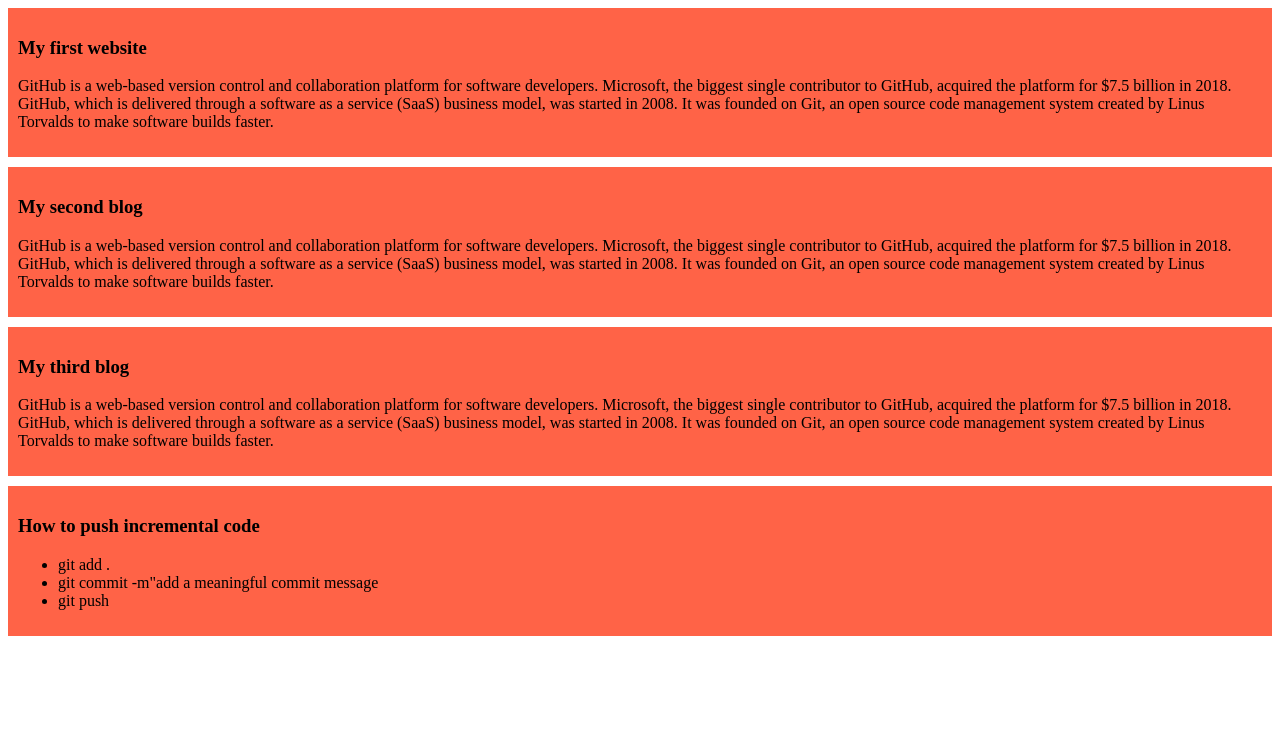
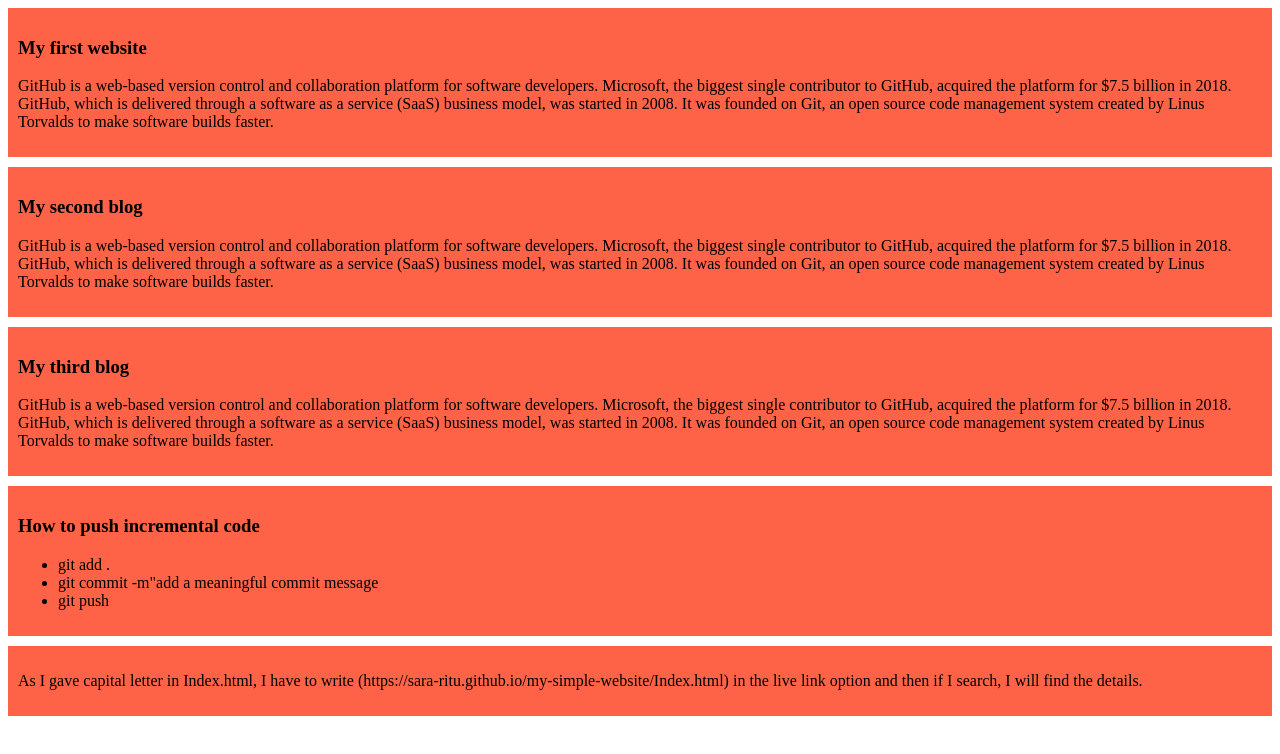
Before and after one commit to Sara-Ritu/my-simple-website, a plain HTML site: page Index.html in a window 1280 px wide. Drawn offline with Linux system fonts and the light colour scheme.

Commit message:
added the live website link

```diff
--- a/Index.html
+++ b/Index.html
@@ -27,5 +27,8 @@
             <li>git push</li>
         </ul>
     </div>
+    <div>
+        <p>As I gave capital letter in Index.html, I have to write (https://sara-ritu.github.io/my-simple-website/Index.html) in the live link option and then if I search, I will find the details.</p>
+    </div>
 </body>
 </html>
```
